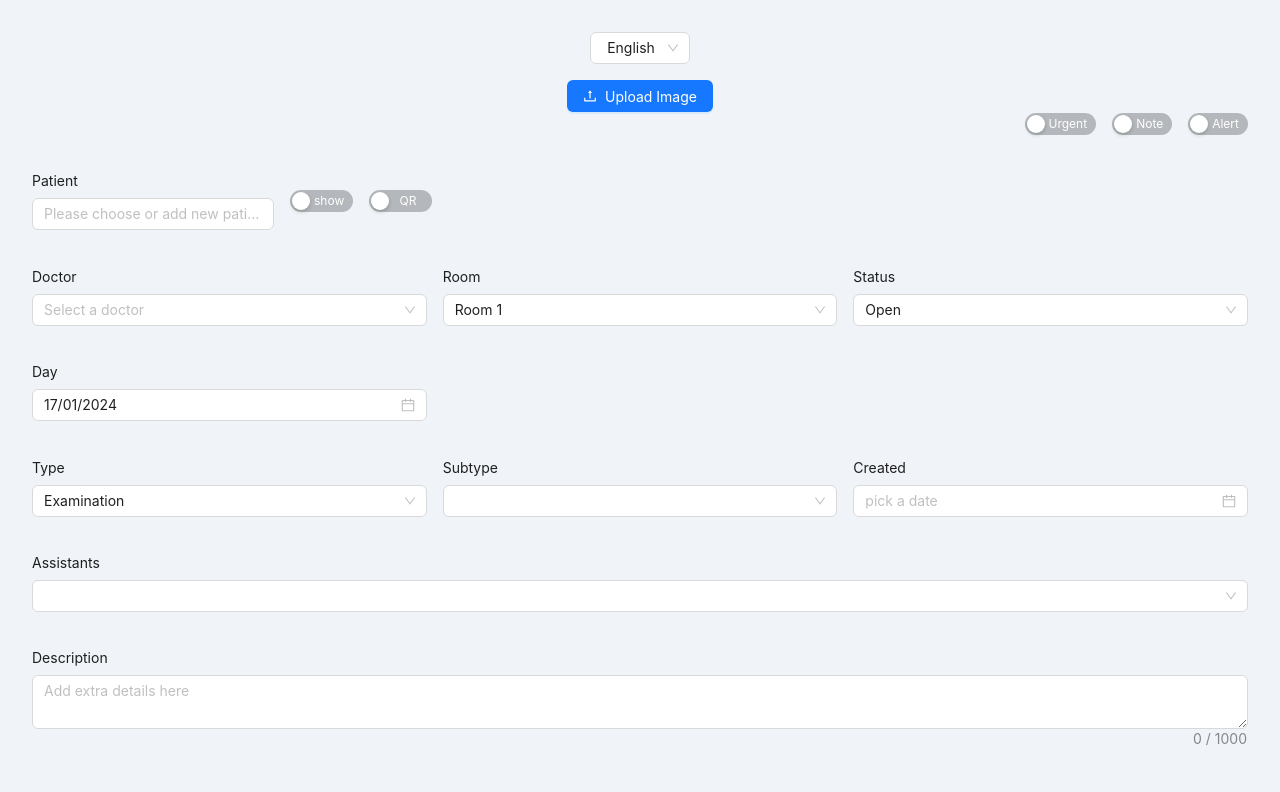
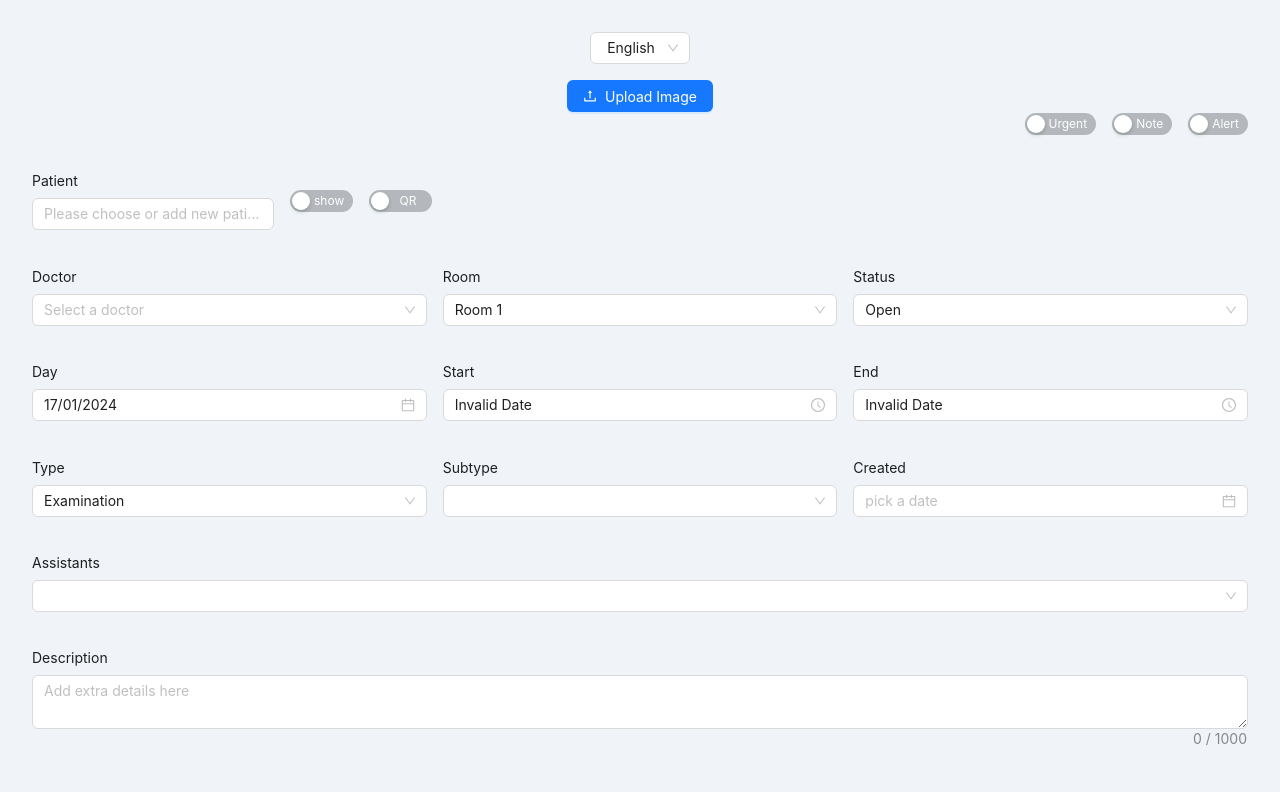
Before and after one commit to Ahmed-Elbessfy/add-patient-app, a React (Vite) app: page / in a window 1280 px wide. Shown: the top 792 px of the page. Built offline with nearby package versions, Linux system fonts and the light colour scheme.

Commit message:
apply new configuration to Time field
- Clearing errors is required to not confuse user but
will work on it later since this functionality requires
usage of React Hook Form methods which does not match
the reusability requirements for fields

```diff
--- a/src/features/AddAppointmentFields/AddAppointmentFields.tsx
+++ b/src/features/AddAppointmentFields/AddAppointmentFields.tsx
@@ -6,7 +6,7 @@ import { FieldRadioComponentProps } from "../RadioField/RadioField.type";
 import { FieldSelectComponentProps } from "../SelectField/SelectField.type";
 import { FieldSwitchComponentProps } from "../SwitchField/SwitchField.type";
 import { FieldDateComponentProps } from "../DateField/DateField.type";
-// import { FieldTimeComponentProps } from "../TimeField/TimeField.type";
+import { FieldTimeComponentProps } from "../TimeField/TimeField.type";
 import { FieldCheckboxComponentProps } from "../CheckboxField/CheckboxField.type";
 // import { FieldCountryComponentProps } from "../CountryField/CountryField.type";
 
@@ -16,7 +16,7 @@ import TextAreaField from "../TextAreaField/TextAreaField";
 import SelectField from "../SelectField/SelectField";
 import RadioField from "../RadioField/RadioField";
 import DateField from "../DateField/DateField";
-// import TimeField from "../TimeField/TimeField";
+import TimeField from "../TimeField/TimeField";
 import SwitchField from "../SwitchField/SwitchField";
 import CheckboxField from "../CheckboxField/CheckboxField";
 // import CountryField from "../CountryField/CountryField";
@@ -94,9 +94,9 @@ const AddAppointmentFields: FC<GeneralFieldConfig> = (props) => {
       )}
 
       {/* Time Picker Input  */}
-      {/* {fieldType === "timePicker" && (
-        <TimeField {...(props as FieldTimeComponentProps)} />
-      )} */}
+      {fieldType === "timePicker" && (
+        <TimeField {...(inputProps as FieldTimeComponentProps)} />
+      )}
 
       {/* Switch Input  */}
       {fieldType === "switch" && (
--- a/src/features/TimeField/TimeField.tsx
+++ b/src/features/TimeField/TimeField.tsx
@@ -3,66 +3,43 @@ import { TimePicker } from "antd";
 import dayjs from "dayjs";
 import type { Dayjs } from "dayjs";
 import { useTranslation } from "react-i18next";
+import { FieldTimeComponentProps } from "./TimeField.type";
 import { formatDateTime } from "../../utils/addAppointUtils";
-import { FieldTimeComponentProps } from "./TimeField.type";
 
 const TimeField: FC<FieldTimeComponentProps> = (props) => {
   const {
-    fieldType,
     label,
-    name,
-    id,
     placeholder,
-    testId,
     onChange,
     status,
-    clearErrors,
-    validation,
     isDisabled,
     format,
     use12Hours,
-    defaultValue,
+    value,
   } = props;
 
   const { t } = useTranslation("translation");
-  // console.log("time : ", defaultValue, formatDateTime(defaultValue));
 
   return (
     <>
-      {fieldType === "timePicker" && (
       <>
         {label && <label>{t(label)}</label>}
 
         <TimePicker
-            name={name}
           format={format}
           placeholder={placeholder && t(placeholder)}
-            data-testid={testId}
-            id={id}
           status={status}
           style={{ width: "100%" }}
           disabled={isDisabled}
           use12Hours={use12Hours}
-            defaultValue={
-              defaultValue ? formatDateTime(defaultValue) : undefined
-            }
+          value={formatDateTime(value as string)}
           onChange={(time: Dayjs | null) => {
             // submit input value to form state
-              onChange(dayjs(time).format(props.format));
+            onChange(dayjs(time));
             // clear validation error
-              // Get fields that needs clearing error
-              const fields = validation.reduce<string[]>((acc, current) => {
-                if (current.fields) {
-                  acc.push(...current.fields.map((field) => field.field));
-                }
-                return acc;
-              }, []);
-
-              clearErrors?.(fields);
           }}
         />
       </>
-      )}
     </>
   );
 };
```
Also changed, not shown: src/features/TimeField/TimeField.type.tsx (+7 -2 lines). Lines whose indentation alone changed are shown as unchanged.
